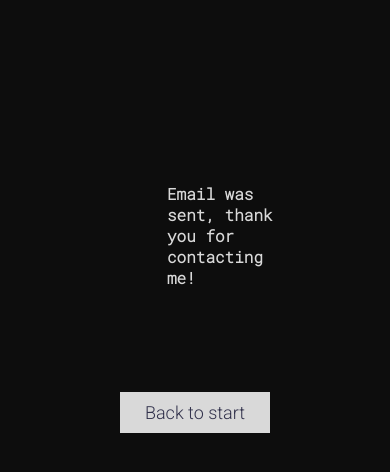
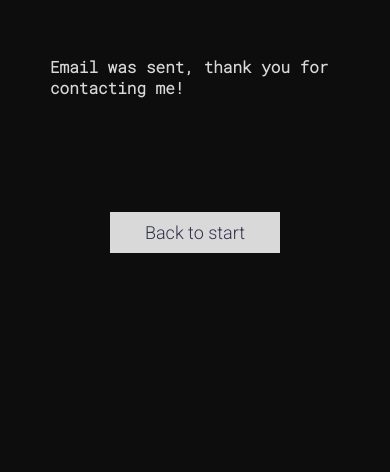
Before and after one commit to Andressalconstantino/Portfolio-desatualizado-, a plain HTML site: page ThankYou.html in a window 390 px wide. Shown: the part 124-596 px from the top of the page. Drawn offline with Linux system fonts and the light colour scheme.

Commit message:
responsive and text change

```diff
--- a/style.css
+++ b/style.css
@@ -382,6 +382,14 @@ button{
 
 
 @media (max-width: 1070px) {
+    .workB{
+        height: 50vh;
+        padding: 0;
+        margin: 0;
+        align-items: center;
+        align-content: center;
+        justify-content: center;
+    }
     .icons{
         all: unset;
         width: 11%;
@@ -446,6 +454,15 @@ button{
 }
 
 @media (max-width: 730px) {
+    .workB{
+        height: 40vh;
+        max-width: 90vh;
+        padding: 0;
+        margin: 0;
+        align-items: center;
+        align-content: center;
+        justify-content: center;
+    }
     .icons{
         all: unset;
         width: 15%;
@@ -495,6 +512,15 @@ button{
     }
 }
 @media (max-width: 560px) {
+    .workB{
+        height: 30vh;
+        max-width: 70vh;
+        padding: 0;
+        margin: 0;
+        align-items: center;
+        align-content: center;
+        justify-content: center;
+    }
     .contact{
         justify-content: center;
         margin-left: 18%;
@@ -544,6 +570,18 @@ button{
 
 }
 @media (max-width: 460px) {
+    .workB{
+        height: 60vh;
+        max-width: 56vh;
+        padding: 0;
+        margin: 0;
+        align-items: center;
+        align-content: center;
+        justify-content: center;
+    }
+    .workB button{
+        width: 170px;
+    }
     .contact{
         justify-content: center;
         margin-left: 12%;
```
Also changed, not shown: index.html (+1 -1 lines).
